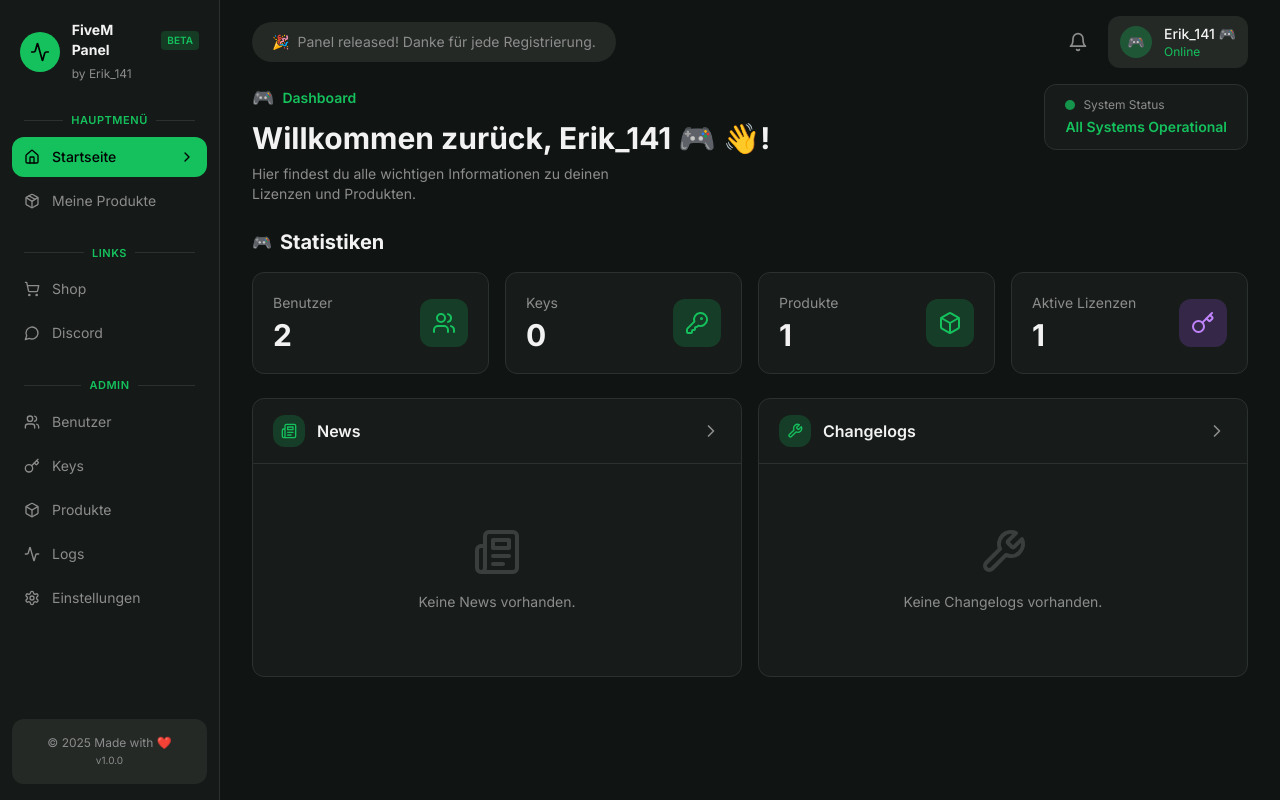
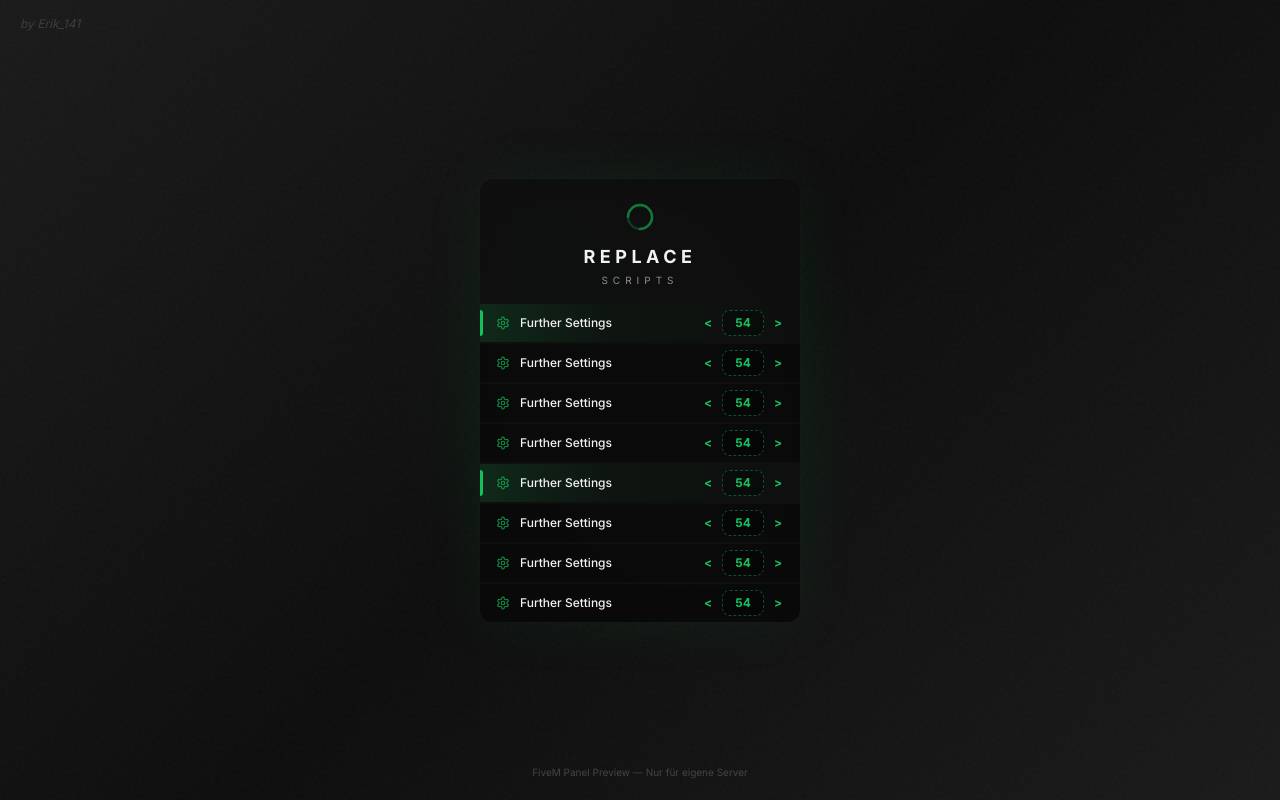
Before and after one commit to Erik141411/autotap-studio, a React (Vite) app: page / in a window 1280 px wide. Built offline with nearby package versions, Linux system fonts and the light colour scheme; the HTML template or start-up script is replaced by a standard one.

Commit message:
Changes
Co-authored-by: Erik141411 <247217261+Erik141411@users.noreply.github.com>

```diff
--- a/src/pages/Index.tsx
+++ b/src/pages/Index.tsx
@@ -1,13 +1,7 @@
-import DashboardSidebar from "@/components/DashboardSidebar";
-import DashboardContent from "@/components/DashboardContent";
+import FiveMView from "./FiveMView";
 
 const Index = () => {
-  return (
-    <div className="flex min-h-screen bg-background">
-      <DashboardSidebar />
-      <DashboardContent />
-    </div>
-  );
+  return <FiveMView />;
 };
 
 export default Index;
```
